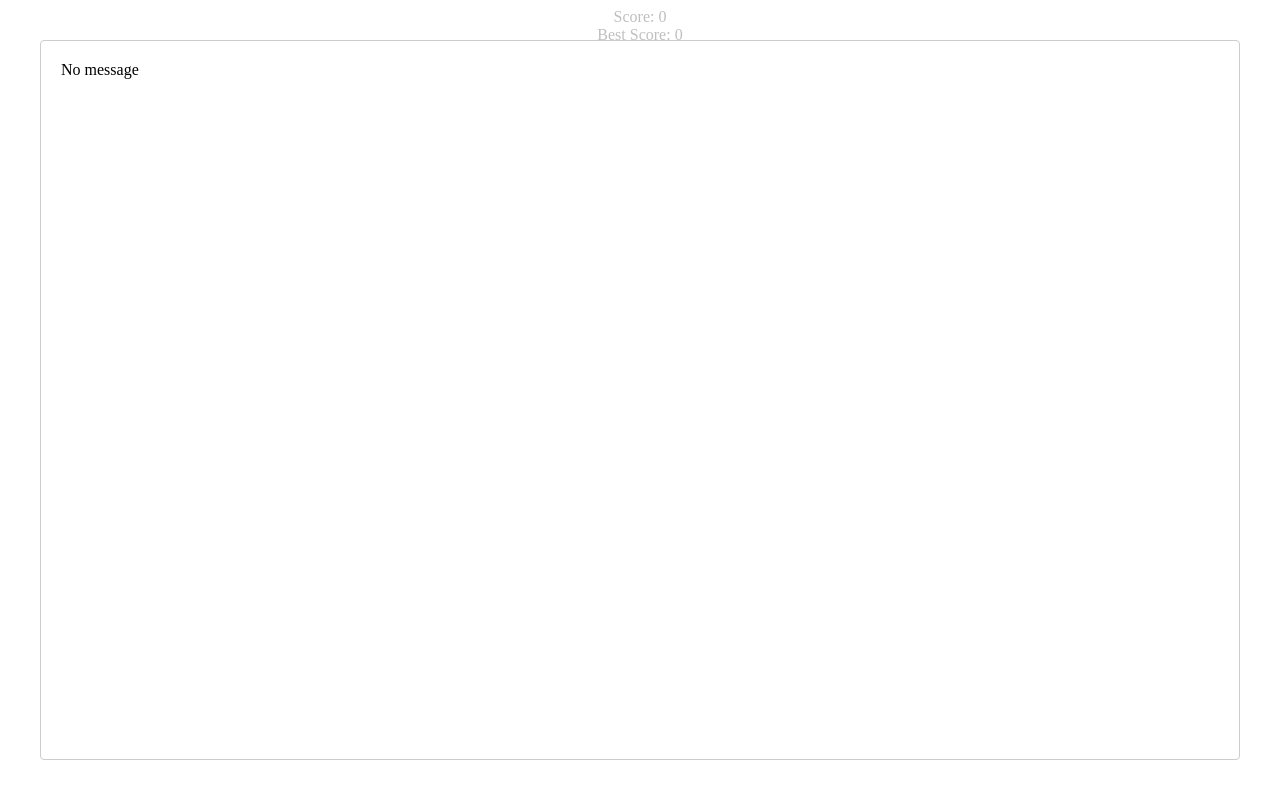
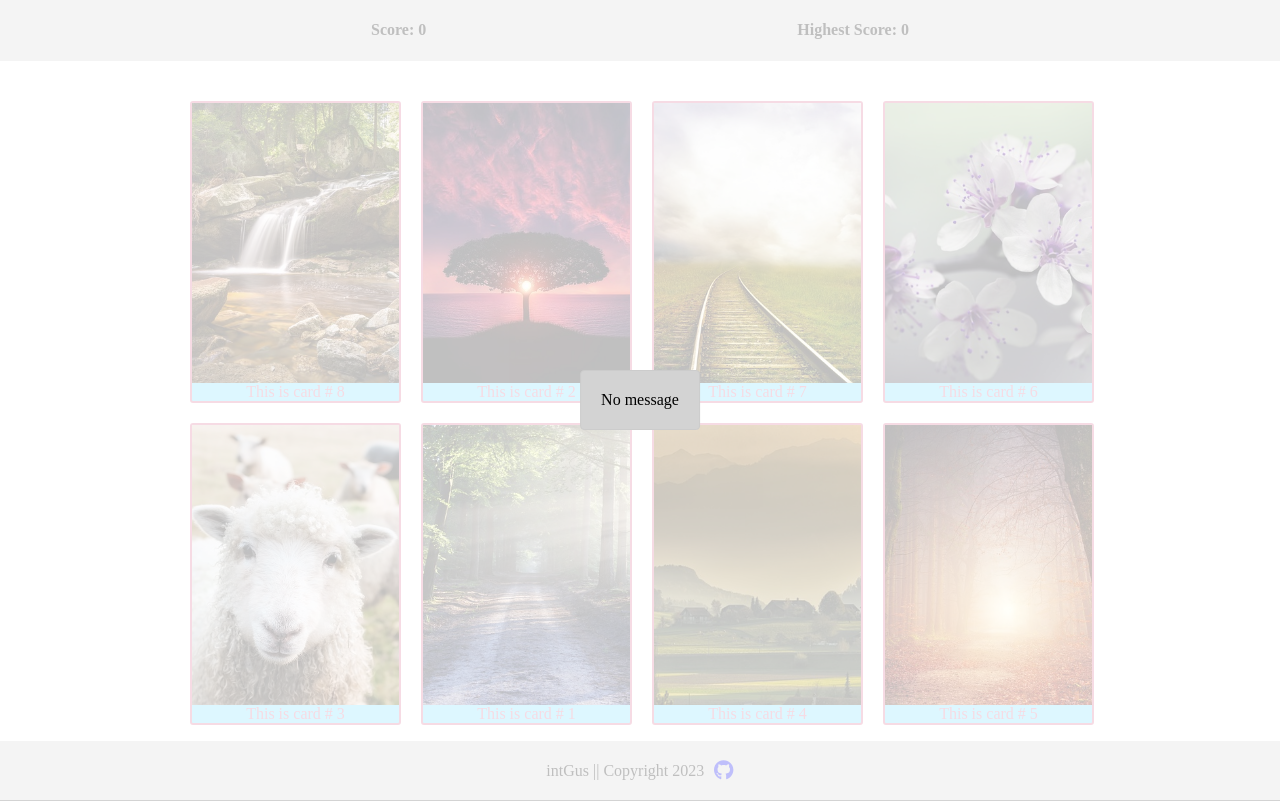
Before and after one commit to intGus/memory-game, a React (Vite) app: page / in a window 1280 px wide. Built offline with nearby package versions, Linux system fonts and the light colour scheme.

Commit message:
Add header, footer, modal and proper styling for each

```diff
--- a/package.json
+++ b/package.json
@@ -9,6 +9,8 @@
     "preview": "vite preview"
   },
   "dependencies": {
+    "@fortawesome/free-brands-svg-icons": "^6.4.0",
+    "@fortawesome/react-fontawesome": "^0.2.0",
     "react": "^18.2.0",
     "react-dom": "^18.2.0",
     "react-modal": "^3.16.1",
--- a/src/App.jsx
+++ b/src/App.jsx
@@ -1,9 +1,11 @@
 import { useState } from 'react'
 import Modal from 'react-modal'
 import { useEffect } from 'react'
+import Header from './components/Header'
 import Card from './components/Card'
 import Container from './components/Container'
 import ModalMsg from './components/ModalMsg'
+import Footer from './components/Footer'
 
 
 function App() {
@@ -78,18 +80,30 @@ function App() {
     <Card key={item.toString()} number={item} click={handleClick} />
   )
 
+  const customStyles = {
+    content : {
+      top                   : '50%',
+      left                  : '50%',
+      right                 : 'auto',
+      bottom                : 'auto',
+      marginRight           : '-50%',
+      transform             : 'translate(-50%, -50%)',
+      backgroundColor       : '#D3D3D3'
+    }
+  };
+
   return (
     <div className="App">
-      <Modal isOpen={modalIsOpen} onRequestClose={()=> closeModal()}>
+      <Header score={score.currentScore} highScore={score.highScore} />
+      <Modal style={customStyles} isOpen={modalIsOpen} onRequestClose={()=> closeModal()}>
         <div onClick={closeModal}>
           <ModalMsg />
         </div>
       </Modal>
-      <div>Score: {score.currentScore}</div>
-      <div>Best Score: {score.highScore}</div>
       <Container>
         {cards}
       </Container>
+      <Footer />
     </div>
   )
 }
--- a/src/components/Container.jsx
+++ b/src/components/Container.jsx
@@ -2,10 +2,13 @@ import styled from 'styled-components'
 
 const StyledGrid = styled.div`
   display: grid;
+  margin-top: 40px;
+  justify-content: center;
   grid-template-columns: repeat(auto-fit, minmax(150px, 1fr));
   max-width: 900px;
   grid-gap: 1.50rem;
   width: 95%;
+  padding-bottom: 2.5rem;
   @media (min-width: 901px) {
     grid-template-columns: repeat(4, 1fr);
   }
--- /dev/null
+++ b/src/components/Footer.css
@@ -0,0 +1,11 @@
+.fa-github:hover {
+  animation: wiggle infinite 1s linear;
+}
+
+@keyframes wiggle {
+  0% {transform: scale(1.2) rotate(0deg);}
+  25% {transform: scale(1.2) rotate(-20deg);}
+  50% {transform: scale(1.2) rotate(0deg);}
+  75% {transform: scale(1.2) rotate(20deg);}
+  100% {transform: scale(1.2) rotate(0deg);}
+}
--- /dev/null
+++ b/src/components/Footer.jsx
@@ -0,0 +1,29 @@
+import styled from 'styled-components';
+import './Footer.css'
+import { FontAwesomeIcon } from "@fortawesome/react-fontawesome";
+import { faGithub } from "@fortawesome/free-brands-svg-icons";
+
+const StyledFooter = styled.footer`
+  display: flex;
+  align-items: center;
+  flex-wrap: wrap;
+  justify-content: center;
+  min-height: 60px;
+  background-color: #D3D3D3;
+  width: 100vw;
+  position: absolute;
+  bottom: 0;
+  width: 100%;
+  height: 2.5rem;
+`
+
+export default function Footer() {
+  return(
+    <StyledFooter>
+      intGus || Copyright {new Date().getFullYear()}
+      <a href="https://github.com/intgus">
+        <FontAwesomeIcon icon={faGithub} style={{ fontSize: '20px', marginLeft: '10px' }} />
+      </a>
+    </StyledFooter>
+  );
+}
--- /dev/null
+++ b/src/components/Header.jsx
@@ -0,0 +1,25 @@
+import styled from 'styled-components';
+
+const StyledHeader = styled.header`
+  display: flex;
+  align-items: center;
+  flex-wrap: wrap;
+  justify-content: space-evenly;
+  min-height: 60px;
+  background-color: #D3D3D3;
+  margin: 0;
+  width: 100vw;
+`
+
+export default function Header({ score, highScore }) {
+  return (
+    <StyledHeader>
+      <h4>
+        Score: {score}
+      </h4>
+      <h4>
+        Highest Score: {highScore}
+      </h4>
+    </StyledHeader>
+  );
+}
--- a/src/index.css
+++ b/src/index.css
@@ -1,5 +1,12 @@
+body {
+  margin: 0;
+  position: relative;
+  min-height: 100vh;
+}
+
 .App {
   display: flex;
   flex-direction: column;
   align-items: center;
+  padding-bottom: 2.5rem;
 }
```
Also changed, not shown: src/assets/icons/github.svg (added), 1 other file (tests, documents, lock files or other folders).
